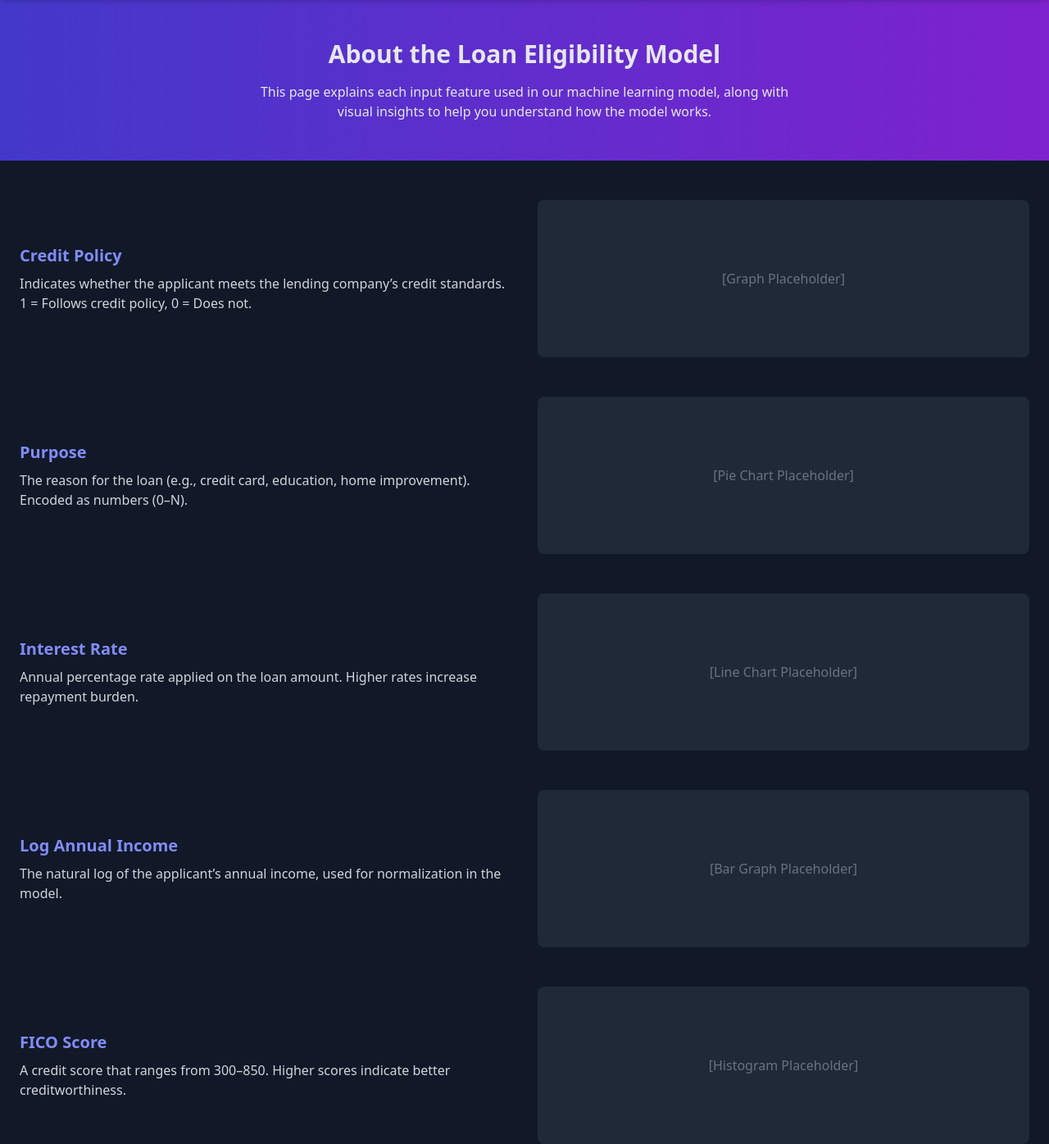
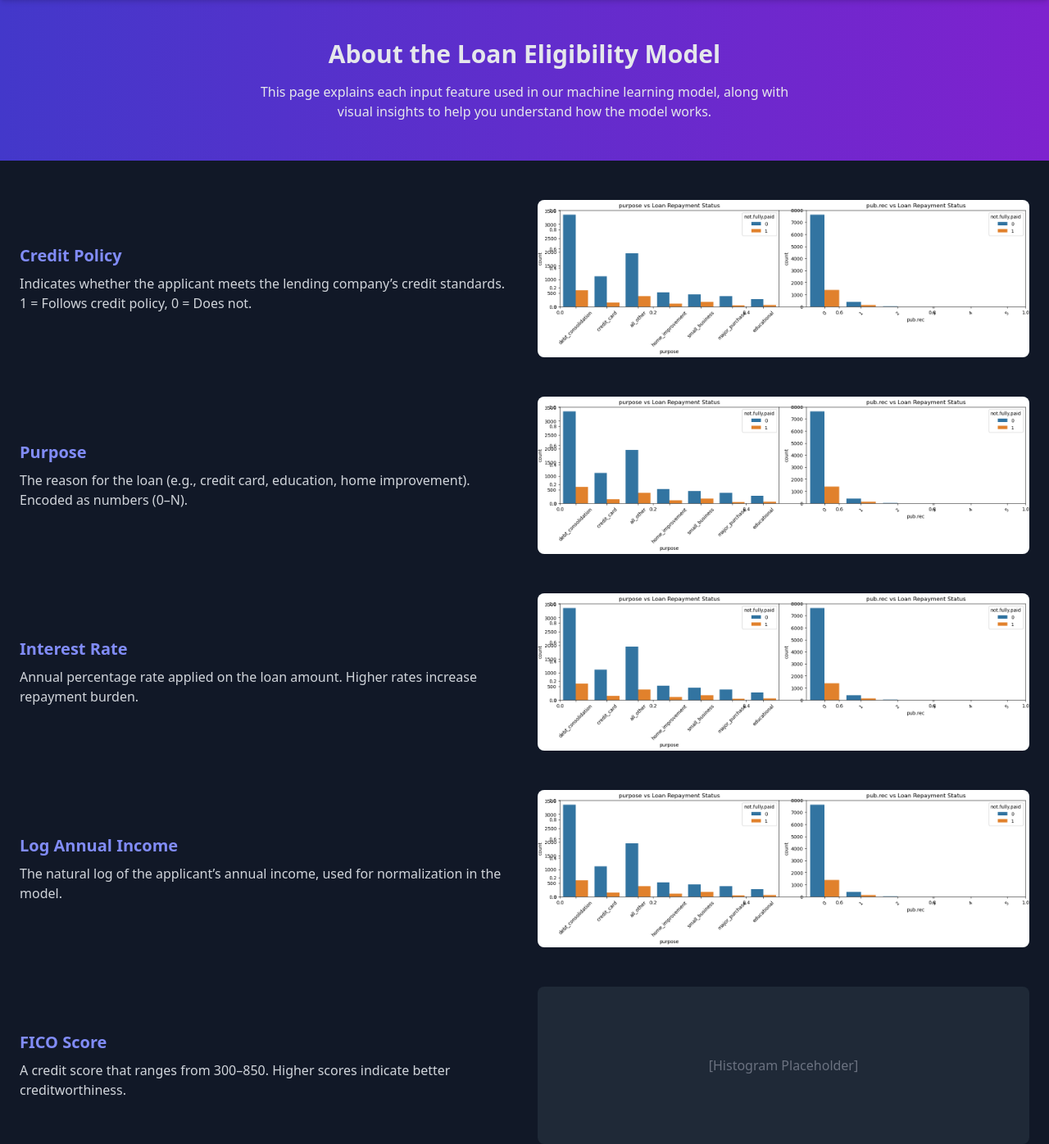
Before and after one commit to Vishal120703/Loan-Approval-Prediction-Model-ML-Web-App-, a Flask app: page /about in a window 1280 px wide. Shown: the part 80-1476 px from the top of the page at 82% size. Run offline with Flask 3, Linux system fonts and the light colour scheme; parts of the project's set-up code (start-up, migrations or seed data) failed here and were passed over; some libraries are stand-ins or nearby versions.

Commit message:
edit about.html

```diff
--- a/templates/about.html
+++ b/templates/about.html
@@ -1,11 +1,13 @@
 <!DOCTYPE html>
 <html lang="en" class="dark">
+
 <head>
   <meta charset="UTF-8">
   <meta name="viewport" content="width=device-width, initial-scale=1.0">
   <title>About | Loan Eligibility Model</title>
   <script src="https://cdn.tailwindcss.com"></script>
 </head>
+
 <body class="bg-gray-900 text-gray-200">
 
   <!-- Navbar -->
@@ -13,8 +15,8 @@
     <div class="container mx-auto flex flex-wrap p-5 flex-col md:flex-row items-center">
       <a class="flex title-font font-medium items-center text-white mb-4 md:mb-0">
         <svg xmlns="http://www.w3.org/2000/svg" fill="none" stroke="currentColor" stroke-linecap="round"
-          stroke-linejoin="round" stroke-width="2"
-          class="w-10 h-10 text-white p-2 bg-indigo-500 rounded-full" viewBox="0 0 24 24">
+          stroke-linejoin="round" stroke-width="2" class="w-10 h-10 text-white p-2 bg-indigo-500 rounded-full"
+          viewBox="0 0 24 24">
           <path d="M12 2L2 7l10 5 10-5-10-5zM2 17l10 5 10-5M2 12l10 5 10-5"></path>
         </svg>
         <span class="ml-3 text-xl font-bold tracking-wide">Loan Prediction</span>
@@ -41,7 +43,8 @@
   <section class="text-center py-12 bg-gradient-to-r from-indigo-700 to-purple-700">
     <h2 class="text-3xl font-bold mb-4">About the Loan Eligibility Model</h2>
     <p class="max-w-2xl mx-auto text-gray-200">
-      This page explains each input feature used in our machine learning model, along with visual insights to help you understand how the model works.
+      This page explains each input feature used in our machine learning model, along with visual insights to help you
+      understand how the model works.
     </p>
   </section>
 
@@ -51,47 +54,60 @@
     <div class="grid md:grid-cols-2 gap-8 items-center">
       <div>
         <h3 class="text-xl font-semibold text-indigo-400">Credit Policy</h3>
-        <p class="text-gray-300 mt-2">Indicates whether the applicant meets the lending company’s credit standards. 1 = Follows credit policy, 0 = Does not.</p>
+        <p class="text-gray-300 mt-2">Indicates whether the applicant meets the lending company’s credit standards. 1 =
+          Follows credit policy, 0 = Does not.</p>
       </div>
-      <div class="bg-gray-800 h-48 flex items-center justify-center rounded-lg">
-        <span class="text-gray-500">[Graph Placeholder]</span>
+      <div class="bg-gray-800 h-48 flex items-center justify-center rounded-lg overflow-hidden">
+        <img
+          src="../static/output(1).png"
+          alt="Credit Policy Image" class="w-full h-full object-cover">
       </div>
     </div>
 
     <div class="grid md:grid-cols-2 gap-8 items-center">
       <div>
         <h3 class="text-xl font-semibold text-indigo-400">Purpose</h3>
-        <p class="text-gray-300 mt-2">The reason for the loan (e.g., credit card, education, home improvement). Encoded as numbers (0–N).</p>
+        <p class="text-gray-300 mt-2">The reason for the loan (e.g., credit card, education, home improvement). Encoded
+          as numbers (0–N).</p>
       </div>
-      <div class="bg-gray-800 h-48 flex items-center justify-center rounded-lg">
-        <span class="text-gray-500">[Pie Chart Placeholder]</span>
+      <div class="bg-gray-800 h-48 flex items-center justify-center rounded-lg overflow-hidden">
+        <img
+          src="../static/output(1).png"
+          alt="Credit Policy Image" class="w-full h-full object-cover">
       </div>
     </div>
 
     <div class="grid md:grid-cols-2 gap-8 items-center">
       <div>
         <h3 class="text-xl font-semibold text-indigo-400">Interest Rate</h3>
-        <p class="text-gray-300 mt-2">Annual percentage rate applied on the loan amount. Higher rates increase repayment burden.</p>
+        <p class="text-gray-300 mt-2">Annual percentage rate applied on the loan amount. Higher rates increase repayment
+          burden.</p>
       </div>
-      <div class="bg-gray-800 h-48 flex items-center justify-center rounded-lg">
-        <span class="text-gray-500">[Line Chart Placeholder]</span>
+      <div class="bg-gray-800 h-48 flex items-center justify-center rounded-lg overflow-hidden">
+        <img
+          src="../static/output(1).png"
+          alt="Credit Policy Image" class="w-full h-full object-cover">
       </div>
     </div>
 
     <div class="grid md:grid-cols-2 gap-8 items-center">
       <div>
         <h3 class="text-xl font-semibold text-indigo-400">Log Annual Income</h3>
-        <p class="text-gray-300 mt-2">The natural log of the applicant’s annual income, used for normalization in the model.</p>
+        <p class="text-gray-300 mt-2">The natural log of the applicant’s annual income, used for normalization in the
+          model.</p>
       </div>
-      <div class="bg-gray-800 h-48 flex items-center justify-center rounded-lg">
-        <span class="text-gray-500">[Bar Graph Placeholder]</span>
+      <div class="bg-gray-800 h-48 flex items-center justify-center rounded-lg overflow-hidden">
+        <img
+          src="../static/output(1).png"
+          alt="Credit Policy Image" class="w-full h-full object-cover">
       </div>
     </div>
 
     <div class="grid md:grid-cols-2 gap-8 items-center">
       <div>
         <h3 class="text-xl font-semibold text-indigo-400">FICO Score</h3>
-        <p class="text-gray-300 mt-2">A credit score that ranges from 300–850. Higher scores indicate better creditworthiness.</p>
+        <p class="text-gray-300 mt-2">A credit score that ranges from 300–850. Higher scores indicate better
+          creditworthiness.</p>
       </div>
       <div class="bg-gray-800 h-48 flex items-center justify-center rounded-lg">
         <span class="text-gray-500">[Histogram Placeholder]</span>
@@ -119,4 +135,5 @@
     </div>
   </footer>
 </body>
+
 </html>
```
Also changed, not shown: static/output(1).png (added), static/output(2).png (added), static/output(3).png (added), static/output(4).png (added), static/output(5).png (added), static/output.png (added).
